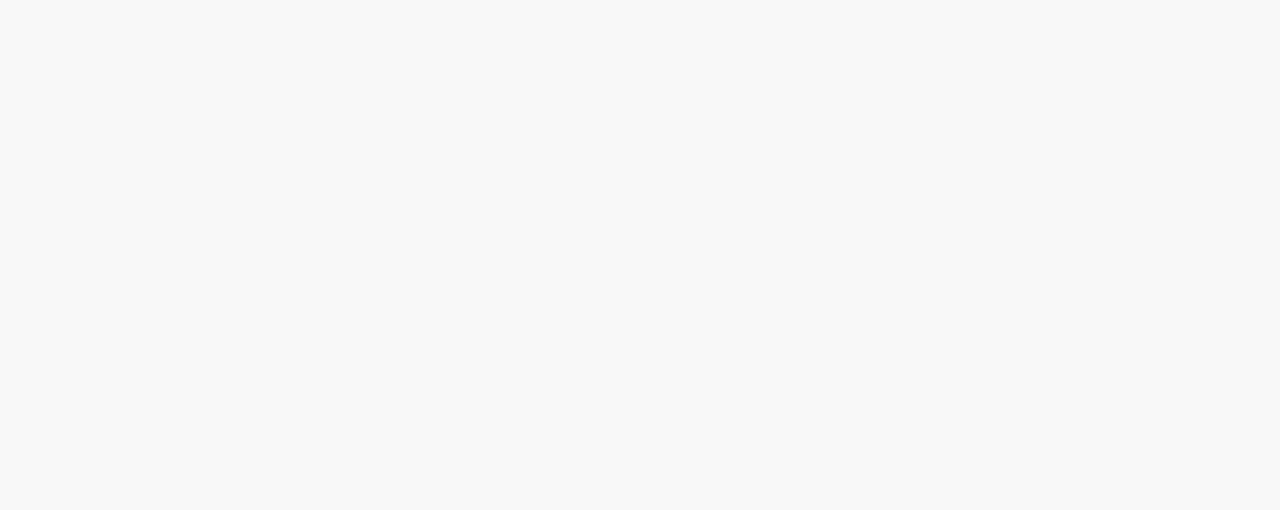
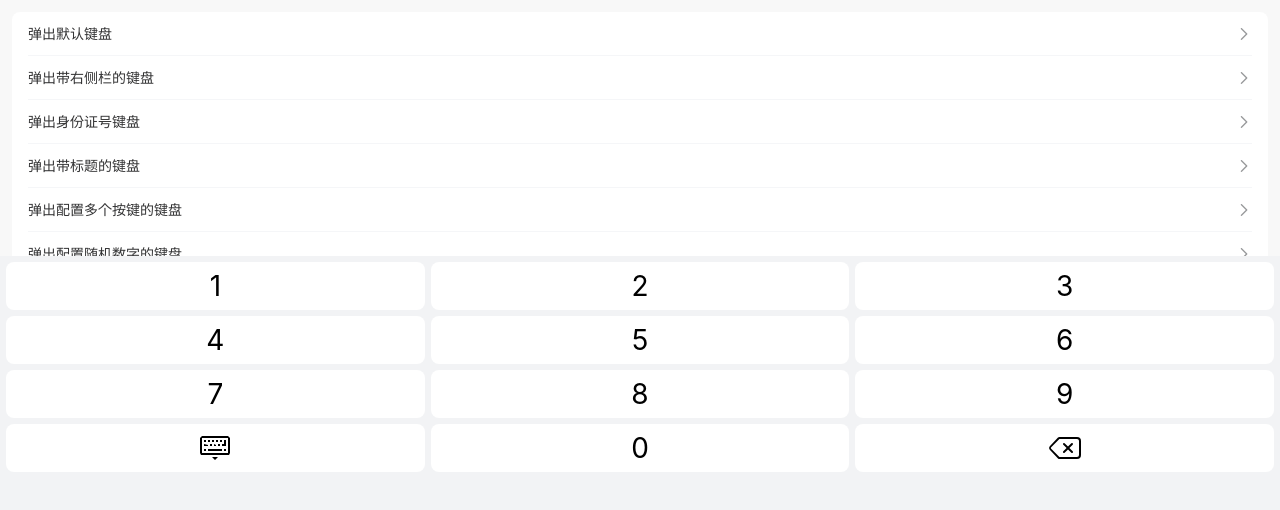
Before and after one commit to openwebf/vant-webf-demo, a Vue app: page /#/numberKeyboard in a window 1280 px wide. Before the commit this address had no page. Shown: the top 510 px of the page. Built offline with nearby package versions, Linux system fonts and the light colour scheme.

Commit message:
🌟:  support NumberKeyboard

```diff
--- a/src/router.js
+++ b/src/router.js
@@ -251,6 +251,14 @@ const routes = [
       title: "stepper",
     },
   },
+  {
+    name: "numberKeyboard",
+    path: "/numberKeyboard",
+    component: () => import("./view/components/numberKeyboard"),
+    meta: {
+      title: "numberKeyboard",
+    },
+  },
 ];
 
 const router = createRouter({
--- /dev/null
+++ b/src/view/components/numberKeyboard.vue
@@ -0,0 +1,158 @@
+<script>
+export default {
+  data() {
+    return {
+      close: '完成',
+      input: '输入',
+      title: '键盘标题',
+      button1: '弹出默认键盘',
+      button2: '弹出带右侧栏的键盘',
+      button3: '弹出身份证号键盘',
+      button4: '弹出带标题的键盘',
+      button5: '弹出配置多个按键的键盘',
+      button6: '弹出配置随机数字的键盘',
+      bindValue: '双向绑定',
+      clickToInput: '点此输入',
+      extraKey: '左下角按键内容',
+      multiExtraKey: '配置多个按键',
+      randomKeyOrder: '随机数字键盘',
+      value: '',
+      keyboard: 'default',
+    }
+  },
+  methods: {
+    onInput(value) {
+      // this.value = value;
+    },
+    onDelete() {
+      // this.value = this.value.slice(0, -1);
+    },
+    t(key) {
+      return this[key];
+    },
+  },
+}
+
+</script>
+
+<template>
+  <div class="demo-number-keyboard">
+
+    <demo-block card>
+      <van-cell
+          is-link
+          :title="t('button1')"
+          @touchstart.stop="keyboard = 'default'"
+      />
+      <van-cell
+          is-link
+          :title="t('button2')"
+          @touchstart.stop="keyboard = 'custom'"
+      />
+      <van-cell
+          is-link
+          :title="t('button3')"
+          @touchstart.stop="keyboard = 'extraKey'"
+      />
+      <van-cell
+          is-link
+          :title="t('button4')"
+          @touchstart.stop="keyboard = 'title'"
+      />
+      <van-cell
+          is-link
+          :title="t('button5')"
+          @touchstart.stop="keyboard = 'multiExtraKey'"
+      />
+      <van-cell
+          is-link
+          :title="t('button6')"
+          @touchstart.stop="keyboard = 'randomKeyOrder'"
+      />
+      <van-field
+          v-model="value"
+          readonly
+          clickable
+          :label="t('bindValue')"
+          :placeholder="t('clickToInput')"
+          @touchstart.stop="keyboard = 'bindValue'"
+      />
+    </demo-block>
+
+    <van-number-keyboard
+        :show="keyboard === 'default'"
+        @blur="keyboard = ''"
+        @input="onInput"
+        @delete="onDelete"
+    />
+
+    <van-number-keyboard
+        :show="keyboard === 'custom'"
+        :close-button-text="t('close')"
+        theme="custom"
+        extra-key="."
+        @blur="keyboard = ''"
+        @input="onInput"
+        @delete="onDelete"
+    />
+
+    <van-number-keyboard
+        :show="keyboard === 'extraKey'"
+        :close-button-text="t('close')"
+        extra-key="X"
+        @blur="keyboard = ''"
+        @input="onInput"
+        @delete="onDelete"
+    />
+
+    <van-number-keyboard
+        :show="keyboard === 'title'"
+        :close-button-text="t('close')"
+        :title="t('title')"
+        extra-key="."
+        @blur="keyboard = ''"
+        @input="onInput"
+        @delete="onDelete"
+    />
+
+    <van-number-keyboard
+        :show="keyboard === 'multiExtraKey'"
+        :close-button-text="t('close')"
+        theme="custom"
+        :extra-key="['00', '.']"
+        @blur="keyboard = ''"
+        @input="onInput"
+        @delete="onDelete"
+    />
+
+    <van-number-keyboard
+        v-if="true"
+        :show="keyboard === 'randomKeyOrder'"
+        random-key-order
+        @blur="keyboard = ''"
+        @input="onInput"
+        @delete="onDelete"
+    />
+
+    <van-number-keyboard
+        v-model="value"
+        :show="keyboard === 'bindValue'"
+        maxlength="6"
+        @blur="keyboard = ''"
+    />
+  </div>
+</template>
+
+<style lang="less">
+.demo-number-keyboard {
+  padding-bottom: 300px;
+
+  .van-number-keyboard__body {
+    margin-bottom: 300px;
+  }
+
+  .van-button {
+    margin-left: var(--van-padding-md);
+  }
+}
+</style>
--- a/src/view/components/picker.vue
+++ b/src/view/components/picker.vue
@@ -111,29 +111,29 @@ export default {
     t: function (value) {
       return this[value];
     },
-    onChange1: function (values) {
-    },
-    onChange2: function (values) {
-      this.$refs.picker.value.setColumnValues(1, this.t('column3')[values[0]]);
-    },
-    onConfirm: function (value, index) {
-      // Toast(t('toastContent', value, index));
-    },
-
-    onCancel: function () { },
-
-    onCancel2: function () {
-      this.showPicker = false;
-    },
-
-    onClickField: function () {
-      this.showPicker = true;
-    },
-
-    onConfirm2: function (value) {
-      this.showPicker = false;
-      this.fieldValue = value;
-    },
+    // onChange1: function (values) {
+    // },
+    // onChange2: function (values) {
+    //   this.$refs.picker.value.setColumnValues(1, this.t('column3')[values[0]]);
+    // },
+    // onConfirm: function (value, index) {
+    //   // Toast(t('toastContent', value, index));
+    // },
+    //
+    // onCancel: function () { },
+    //
+    // onCancel2: function () {
+    //   this.showPicker = false;
+    // },
+    //
+    // onClickField: function () {
+    //   this.showPicker = true;
+    // },
+    //
+    // onConfirm2: function (value) {
+    //   this.showPicker = false;
+    //   this.fieldValue = value;
+    // },
   }
 }
 
@@ -160,11 +160,8 @@ export default {
 </script>
 
 <template>
-  <demo-block card :title="t('basicUsage')">
+  <demo-block card :title="'basicUsage'">
     <van-picker
-        :title="t('title')"
-        :columns="t('textColumns')"
-        @change="onChange1"
     />
   </demo-block>
 
```
